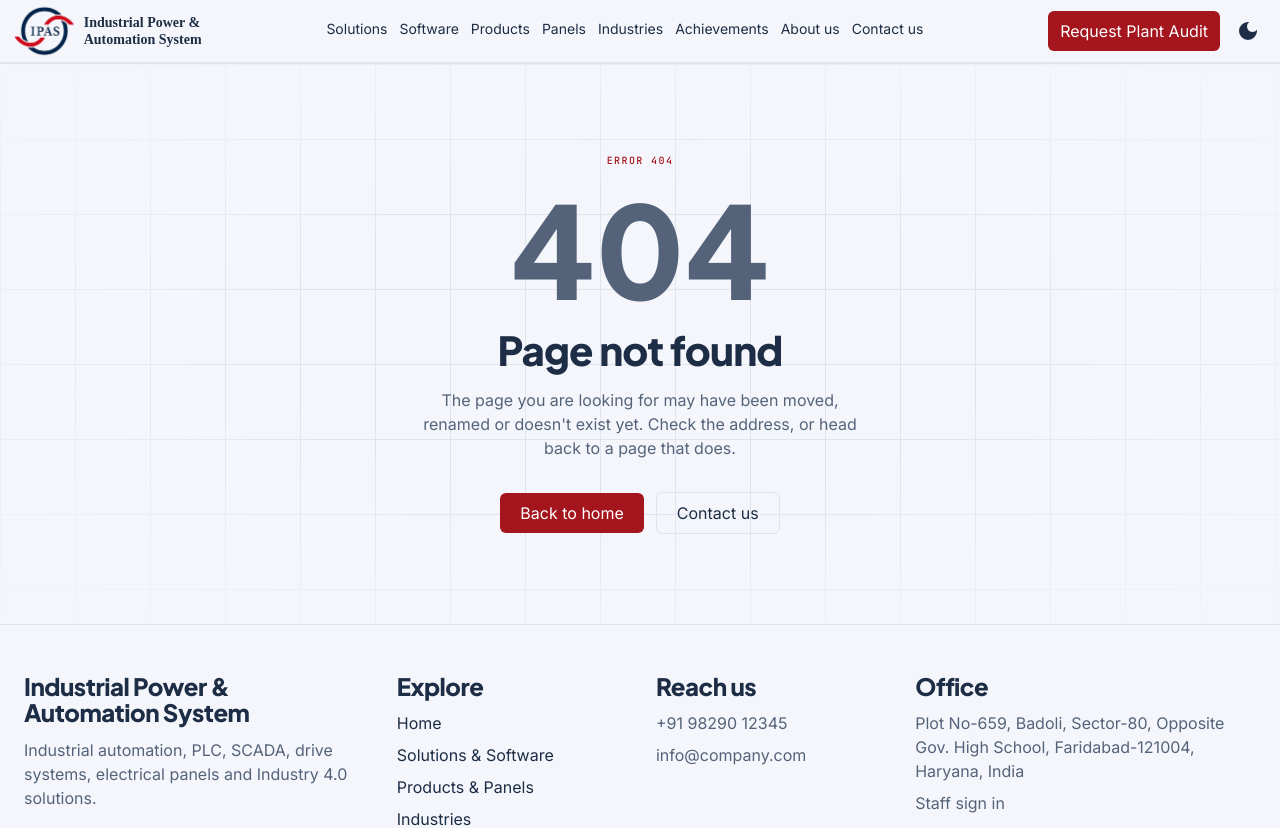
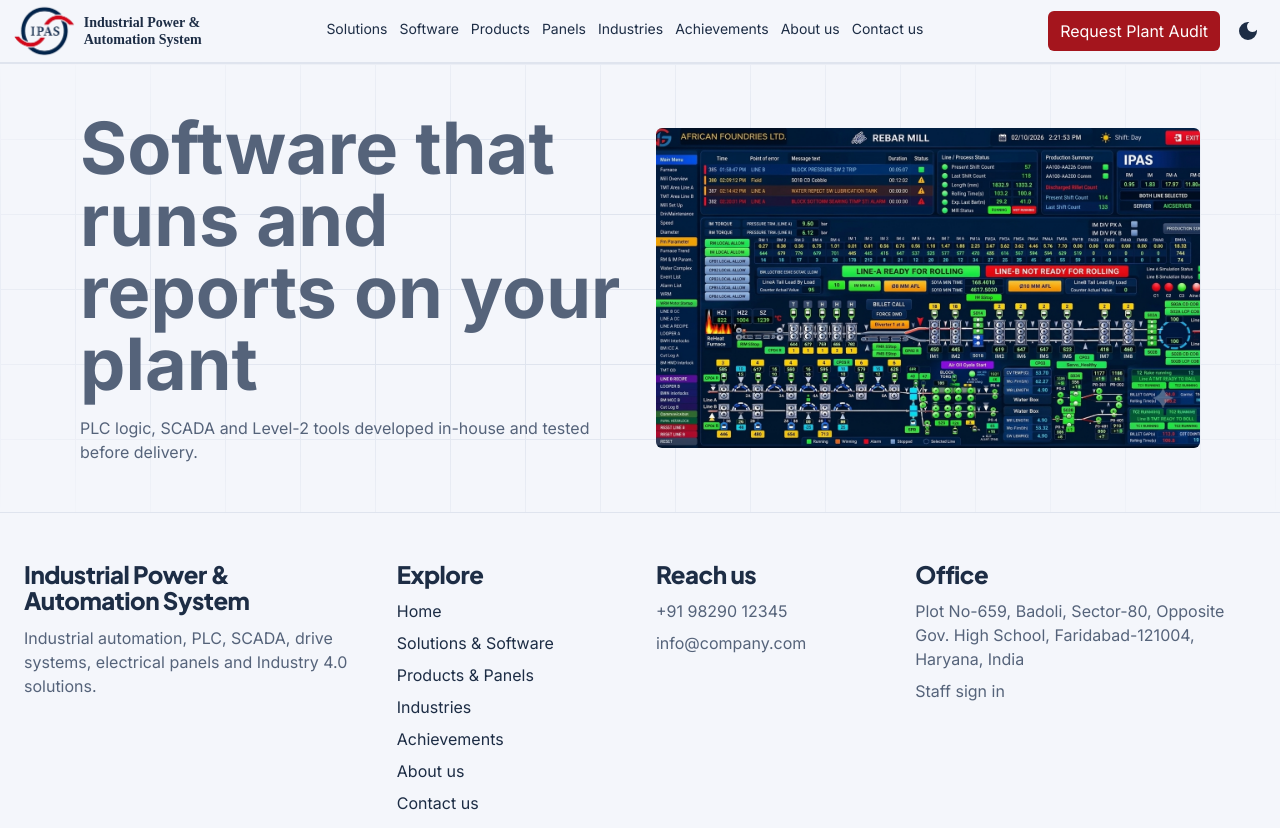
Before and after one commit to shrwn08/ipas-frontend, a React (Vite) app: page /software in a window 1280 px wide. Shown: the top 828 px of the page. Built offline with nearby package versions, Linux system fonts and the light colour scheme.

Commit message:
Software hero added

```diff
--- /dev/null
+++ b/src/components/software/PLCController.jsx
@@ -0,0 +1,9 @@
+import React from 'react'
+
+function PLCController() {
+  return (
+    <div>PLCController</div>
+  )
+}
+
+export default PLCController
--- /dev/null
+++ b/src/components/software/SoftwareHero.jsx
@@ -0,0 +1,50 @@
+import heroImage from "../../assets/softwareHero.png"
+
+function SoftwareHero() {
+  return (
+    <section className="relative isolate w-full py-8 md:py-12 overflow-hidden">
+      <div
+        aria-hidden="true"
+        className="absolute inset-0 -z-10 pointer-events-none"
+        style={{
+          backgroundImage:
+            "linear-gradient(to right, var(--border) 1px, transparent 1px), linear-gradient(to bottom, var(--border) 1px, transparent 1px)",
+          backgroundSize: "75px 75px",
+          maskImage:
+            "radial-gradient(ellipse at center, black 40%, transparent 100%)",
+          WebkitMaskImage:
+            "radial-gradient(ellipse at center, black 40%, transparent 100%)",
+        }}
+      />
+
+      <div className="w-full grid grid-cols-1 md:grid-cols-2 items-center gap-6 md:gap-8 px-4 lg:px-20">
+        <div className="w-full flex flex-col items-start gap-4">
+          <p className="text-6xl sm:text-6xl lg:text-7xl text-left font-extrabold">
+            Software that runs and reports on your plant
+          </p>
+          <p className="text-left">
+            PLC logic, SCADA and Level-2 tools developed in-house and tested before delivery.
+          </p>
+        </div>
+
+        <div className="w-full">
+          {heroImage ? (
+            <img
+              src={heroImage}
+              alt="Mill line solutions"
+              className="w-full h-48 sm:h-64 lg:h-80 object-cover rounded-md"
+            />
+          ) : (
+            <div
+              role="img"
+              aria-label="Mill line solutions"
+              className="w-full h-48 sm:h-64 lg:h-80 rounded-md border border-(--border) bg-(--card)"
+            />
+          )}
+        </div>
+      </div>
+    </section>
+  );
+}
+
+export default SoftwareHero;
--- a/src/layout/Layout.jsx
+++ b/src/layout/Layout.jsx
@@ -6,6 +6,7 @@ import Home from "../pages/Home";
 import Aboutus from "../pages/Aboutus";
 import Error from "../pages/Error";
 import Solutions from "../pages/Solutions";
+import Software from "../pages/Software";
 
 function Layout() {
   return (
@@ -15,6 +16,7 @@ function Layout() {
         <Route path="/" element={<Home />} />
         <Route path="/about-us" element={<Aboutus />} />
         <Route path="/solutions" element={<Solutions />}/>
+        <Route path="/software" element={<Software />} />
         <Route path="*" element={<Error />} />
       </Routes>
       <Footer />
--- /dev/null
+++ b/src/pages/Software.jsx
@@ -0,0 +1,12 @@
+import React from 'react'
+import SoftwareHero from '../components/software/SoftwareHero'
+
+function Software() {
+  return (
+    <div className="w-full">
+     <SoftwareHero />
+    </div>
+  )
+}
+
+export default Software
```
Also changed, not shown: src/assets/softwareHero.png (added).
